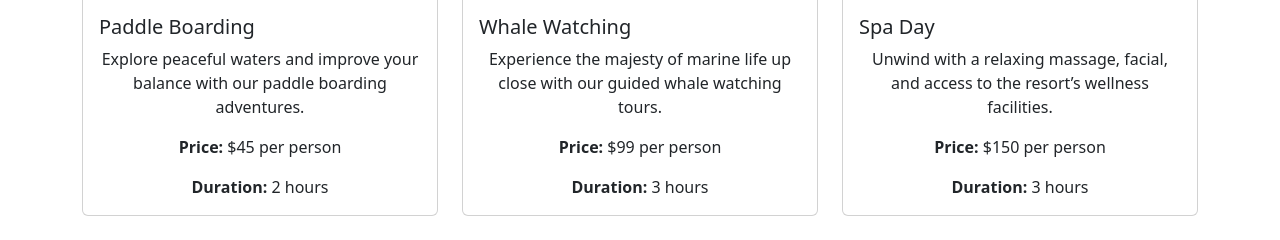
After one commit to rs691/Moffat-Bay, a Django app: page /attractions/ in a window 1280 px wide. The commit adds this page. Shown: the part 936-1176 px from the top of the page. Run offline with Django 5.2, Linux system fonts and the light colour scheme; some libraries are stand-ins or nearby versions.

Commit message:
Initial commit

```diff
--- a/csd_Capstone/Moffet_bay/models.py
+++ b/csd_Capstone/Moffet_bay/models.py
@@ -5,6 +5,12 @@ from django.conf import settings
 from django.utils.text import slugify
 import markdown
 
+class Attractions(models.Model):
+    name = models.CharField(max_length=100)
+    description = models.TextField()
+
+    def __str__(self):
+        return self.name
 
 
 
--- /dev/null
+++ b/csd_Capstone/Moffet_bay/templates/attractions.html
@@ -0,0 +1,22 @@
+{% extends 'base.html' %}
+
+{% block content %}
+<div class="container mt-5">
+    <h1 class="text-center">Moffat Bay Attractions</h1>
+    <div class="row">
+        {% for attraction in attractions %}
+        <div class="col-md-4">
+            <div class="card mb-4">
+                <img src="{{ attraction.image_url }}" class="card-img-top attraction-img" alt="{{ attraction.title }}">
+                <div class="card-body">
+                    <h5 class="card-title">{{ attraction.title }}</h5>
+                    <p class="card-text">{{ attraction.description }}</p>
+                    <p class="card-text"><strong>Price:</strong> {{ attraction.price }}</p>
+                    <p class="card-text"><strong>Duration:</strong> {{ attraction.duration }}</p>
+                </div>
+            </div>
+        </div>
+        {% endfor %}
+    </div>
+</div>
+{% endblock %}
--- a/csd_Capstone/Moffet_bay/templates/base.html
+++ b/csd_Capstone/Moffet_bay/templates/base.html
@@ -6,9 +6,8 @@
     <title>{% block title %}My Site{% endblock %}</title>
 
     {% load static %}
-    <link rel="stylesheet" href="{% static '/csd_Capstone/Moffet_bay/css/style.css' %}">
-
-    <!-- {% block additional_styles %}{% endblock %} -->
+    <!-- <link rel="stylesheet" href="{% static 'csd_Capstone/Moffet_bay/css/style.css' %}"> -->
+    {% block additional_styles %}{% endblock %}
     <script src="https://unpkg.com/htmx.org@1.9.5"></script>
     <link href="https://cdn.jsdelivr.net/npm/bootstrap@5.3.3/dist/css/bootstrap.min.css" rel="stylesheet">
     <link rel="stylesheet" href="https://cdn.jsdelivr.net/npm/bootstrap-icons@1.11.3/font/bootstrap-icons.min.css">
--- a/csd_Capstone/Moffet_bay/templates/navbar.html
+++ b/csd_Capstone/Moffet_bay/templates/navbar.html
@@ -38,6 +38,9 @@
               <li class="nav-item">
                 <a href="{% url 'room_rates' %}" class="nav-link link-body-emphasis px-2">Rates</a>
               </li>
+              <li class="nav-item">
+              <a href="{% url 'attractions' %}" class="nav-link link-body-emphasis px-2">Attractions</a>
+            </li>
 
 
               <div class="d-flex gap-2 justify-content-center">
--- a/csd_Capstone/Moffet_bay/urls.py
+++ b/csd_Capstone/Moffet_bay/urls.py
@@ -1,7 +1,6 @@
 from django.urls import path
 from django.contrib.auth import views as auth_views
 from django.contrib.auth.views import LogoutView
-
 from . import views
 
 
@@ -15,6 +14,8 @@ urlpatterns = [
       path('about/', views.about, name='about'),
       path('profile/', views.profile, name='profile'),
       path('contact/', views.contact, name='contact'),
+      path('attractions/', views.attractions, name='attractions'),
+
       path('reservation_summary/', views.reservation_summary, name='reservation_summary'),
 
     #    path('sign_in/', auth_views.LoginView.as_view(), name='sign_in'),
--- a/csd_Capstone/Moffet_bay/views.py
+++ b/csd_Capstone/Moffet_bay/views.py
@@ -2,7 +2,7 @@ from django.shortcuts import render, redirect
 from django.contrib.auth import login, authenticate, logout
 from django.contrib import messages
 from .forms import SignUpForm, SignInForm, ReservationForm, TestimonialForm, ReservationLookupForm, ContactMessageForm
-from .models import CustomUser, Reservation, Testimonial
+from .models import CustomUser, Reservation, Testimonial, Attractions
 from django.utils import timezone
 from django.contrib.auth.decorators import login_required
 from django.utils import timezone
@@ -13,8 +13,53 @@ import json
 
 from django.http import HttpResponse
 
+def attractions(request):
+    attractions = [
+        {
+            'title': 'Diving',
+            'description': 'Dive into the underwater world and explore vibrant marine life with our certified diving instructors.',
+            'price': '$120 per person',
+            'duration': '4 hours',
+            'image_url': 'https://images.unsplash.com/photo-1561983779-7d7e065befa4?q=80&w=1589&auto=format&fit=crop&ixlib=rb-4.0.3&ixid=M3wxMjA3fDB8MHxwaG90by1wYWdlfHx8fGVufDB8fHx8fA%3D%3D'
+        },
+                {
+            'title': 'Hiking',
+            'description': 'Discover scenic trails and enjoy the great outdoors with our guided hiking tours.',
+            'price': '$30 per person',
+            'duration': '4 hours',
+            'image_url': 'https://images.unsplash.com/photo-1506748686214-e9df14d4d9d0'
+        },
+        {
+            'title': 'Boating',
+            'description': 'Relax on the water with our boating excursions, perfect for families and groups.',
+            'price': '$60 per person',
+            'duration': '2 hours',
+            'image_url': 'https://images.unsplash.com/photo-1559075471-b8a6c70b56c2?w=500&auto=format&fit=crop&q=60&ixlib=rb-4.0.3&ixid=M3wxMjA3fDB8MHxzZWFyY2h8MTh8fGJvYXRpbmd8ZW58MHx8MHx8fDI%3D'
+        },
+        {
+            'title': 'Paddle Boarding',
+            'description': 'Explore peaceful waters and improve your balance with our paddle boarding adventures.',
+            'price': '$45 per person',
+            'duration': '2 hours',
+            'image_url': 'https://images.unsplash.com/photo-1472745942893-4b9f730c7668'
+        },
 
-
+        {
+            'title': 'Whale Watching',
+            'description': 'Experience the majesty of marine life up close with our guided whale watching tours.',
+            'price': '$99 per person',
+            'duration': '3 hours',
+            'image_url': 'https://images.unsplash.com/photo-1568430462989-44163eb1752f'
+        },
+        {
+            'title': 'Spa Day',
+            'description': 'Unwind with a relaxing massage, facial, and access to the resort’s wellness facilities.',
+    	    'price': '$150 per person',
+    	    'duration': '3 hours',
+    	    'image_url': 'https://images.unsplash.com/photo-1630893174210-eea582de3c74?q=80&w=1528&auto=format&fit=crop&ixlib=rb-4.0.3&ixid=M3wxMjA3fDB8MHxwaG90by1wYWdlfHx8fGVufDB8fHx8fA%3D%3D'
+        }
+    ]
+    return render(request, 'attractions.html', {'attractions': attractions})
 
 
 def index(request):
@@ -86,6 +131,12 @@ def reservation(request):
         form = ReservationForm(initial=initial_data)  # Pre-fill form
 
     return render(request, 'reservation.html', {'form': form})
+
+
+
+def attractions_view(request):
+    attractions = Attraction.objects.all()
+    return render(request, 'attractions.html', {'attractions': attractions})
 
 
 
```
Also changed, not shown: csd_Capstone/csd_Capstone/settings.py (+4 -4 lines), csd_Capstone/Moffet_bay/migrations/0004_attraction.py (added), csd_Capstone/csd_Capstone/static/css/style.css (line endings or trailing spaces).
